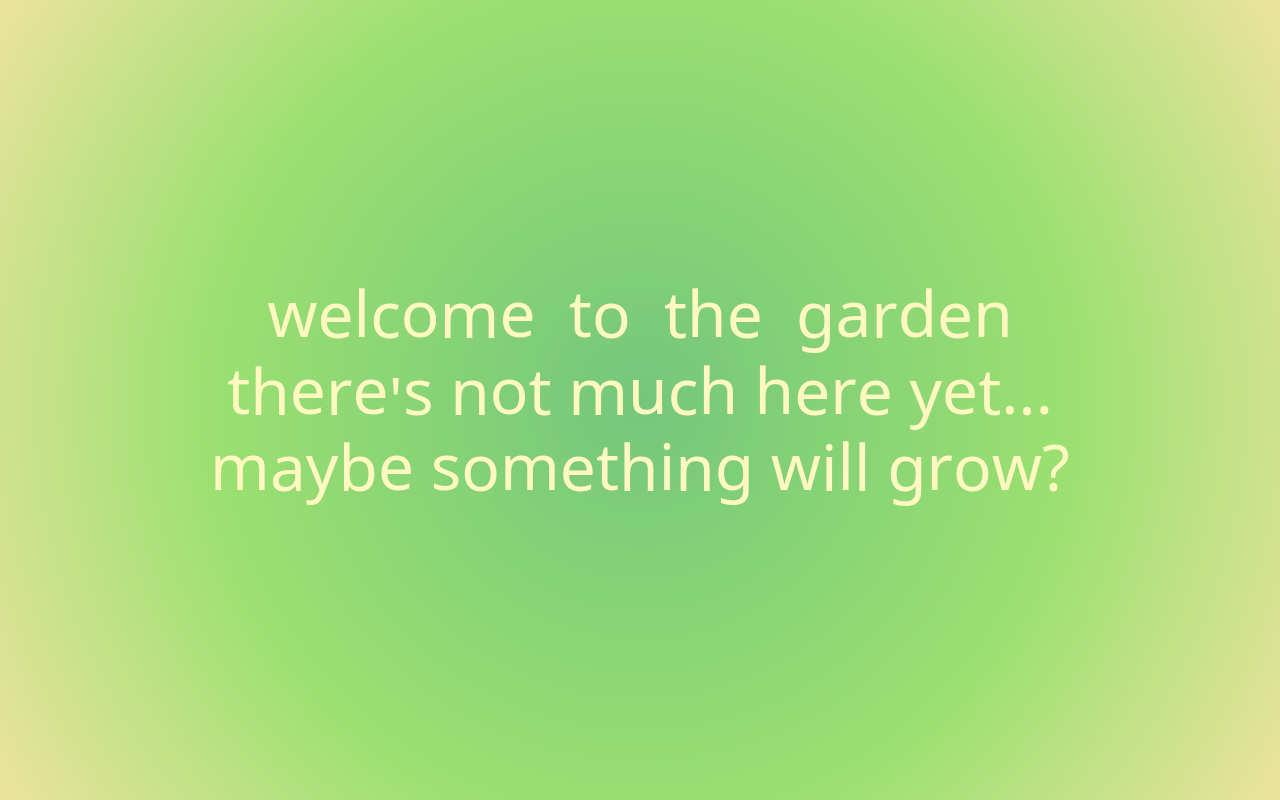
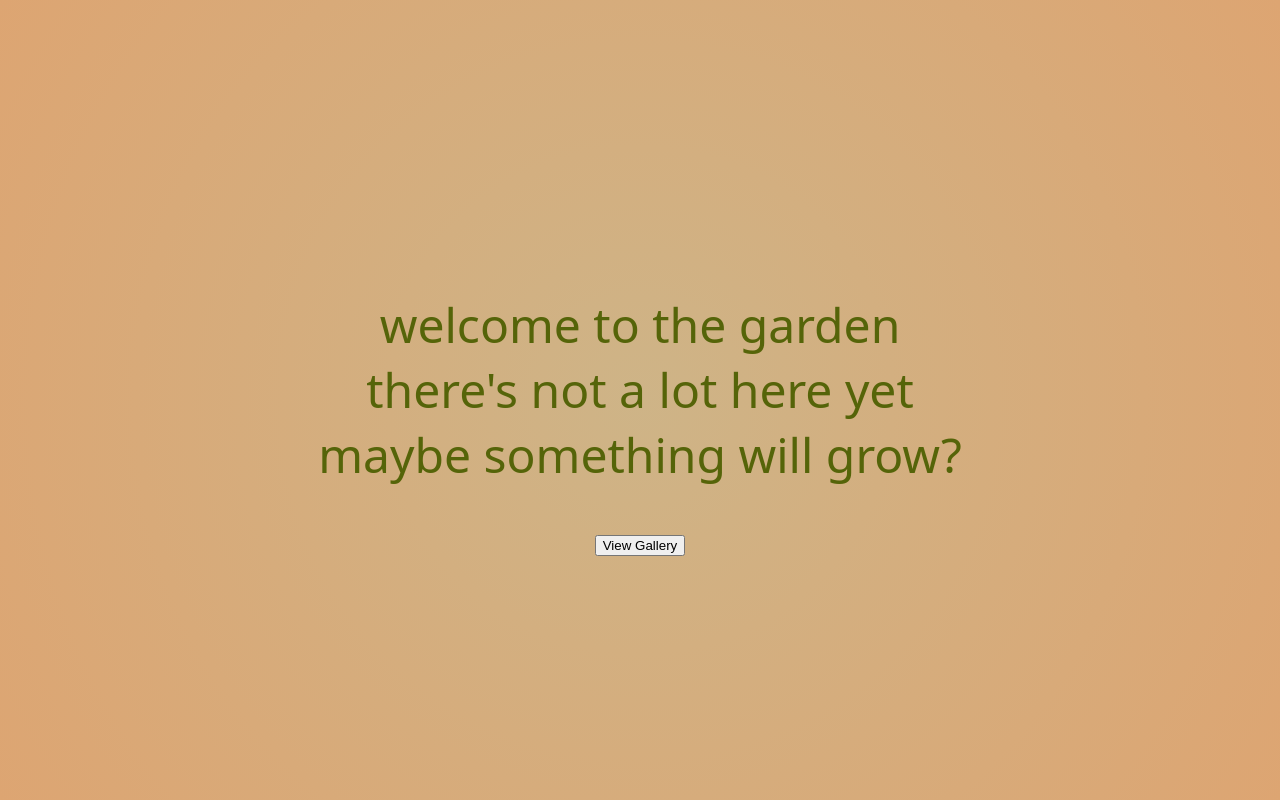
Before and after one commit to Zeozen/Zeozen.github.io, a plain HTML site: page index.html in a window 1280 px wide. Drawn offline with Linux system fonts and the light colour scheme; a web font is replaced by a local one.

Commit message:
added gallery

```diff
--- a/index.html
+++ b/index.html
@@ -2,88 +2,57 @@
 <link rel="preconnect" href="https://fonts.googleapis.com">
 <link rel="preconnect" href="https://fonts.gstatic.com" crossorigin>
 <link href="https://fonts.googleapis.com/css2?family=Jacquard+12&display=swap" rel="stylesheet">
+<!-- <link rel="stylesheet" href="style.css">
+<script src="script.js"></script> -->
 </head>
 
+<title>zeozen.garden</title>
+
 <body>
+<div class="centered_rect">
 <main class="main_text">
-	  <!-- wrap each letter in a span for the wave -->
-	  <span>w</span><span>e</span><span>l</span><span>c</span><span>o</span><span>m</span><span>e</span>
-	  <span> </span>
-	  <span>t</span><span>o</span>
-	  <span> </span>
-	  <span>t</span><span>h</span><span>e</span>
-	  <span> </span>
-	  <span>g</span><span>a</span><span>r</span><span>d</span><span>e</span><span>n</span>
-	  <br>
-	  <span>t</span><span>h</span><span>e</span><span>r</span><span>e</span>'<span>s</span>
-	  <span> </span><span>n</span><span>o</span><span>t</span>
-	  <span> </span><span>m</span><span>u</span><span>c</span><span>h</span>
-	  <span> </span><span>h</span><span>e</span><span>r</span><span>e</span>
-	  <span> </span><span>y</span><span>e</span><span>t</span><span>.</span><span>.</span><span>.</span>
-	  <br>
-	  <span>m</span><span>a</span><span>y</span><span>b</span><span>e</span>
-	  <span> </span><span>s</span><span>o</span><span>m</span><span>e</span><span>t</span><span>h</span><span>i</span><span>n</span><span>g</span>
-	  <span> </span><span>w</span><span>i</span><span>l</span><span>l</span>
-	  <span> </span><span>g</span><span>r</span><span>o</span><span>w</span><span>?</span>
+<p>welcome to the garden<br>there's not a lot here yet<br>maybe something will grow?</p>
+<button onclick="window.location.href='gallery.html'">View Gallery</button>
 </main>
+</div>
 </body>
 
+<script>
+// script goes here
+</script>
+
 <style>
+
 body {
+	background: radial-gradient(circle, #ceb487 0%, #dda572 100%);
 	margin: 0;
 	height: 100vh;
-	  display: grid;
-	  place-items: center;
-	  text-align: center;
-
-	  background: radial-gradient(circle, #71bd75 0%, #94d966 57%, #e8e09b 100%);
-	  background-size: cover;
-	  position: relative;
 	overflow: hidden;
 }
 
-	body::before {
-	  content: "";
-	  position: fixed;
-	  top: 0; left: 0; right: 0; bottom: 0;
-	  background: radial-gradient(circle, #78cd82 0%, #a0e678 57%, #f0e6a0 100%);
-	  z-index: -1;
-	  animation: fade 8s infinite alternate;
-	  opacity: 0;
+.main_text {
+display: flex;
+flex-direction: column;
+justify-content: center;
+align-items: center;
+text-align: center;
+min-height: 100vh;
 }
 
-	@keyframes fade {
-	  0%   { opacity: 0; }
-	  50%  { opacity: 1; }
-	  100% { opacity: 0; }
+.centered_rect {
+display: flex;
+flex-direction: column;
+justify-content: center;
+align-items: center;
+min-height: 100vh;
 }
 
 .main_text {
 font-family: "Jacquard 12", system-ui;
 font-weight: 400;
 font-style: normal;
-		color: #fff8c0;
-
-	  font-size: 4rem; /* doubled size */
-	  line-height: 1.2em;
+color: #556409;
+font-size: 3rem;
 }
 
-	.main_text span {
-	  display: inline-block;
-	  animation: wave 2s infinite ease-in-out;
-	}
-
-	.main_text span:nth-child(odd) { animation-delay: 0s; }
-	.main_text span:nth-child(even) { animation-delay: 0.25s; }
-
-	@keyframes wave {
-	  0%, 100% { transform: translateY(0px); }
-	  50%       { transform: translateY(-10px); } /* bigger wave for larger text */
-	}
-
-	/* Apply custom selection colors */
-::selection {
-  background: rgba(255, 255, 200, 0.5); /* soft yellow highlight */
-  color: #1e3f27; /* dark green text while selected */
-}
 </style>
--- /dev/null
+++ b/style.css
@@ -0,0 +1,74 @@
+.main_text {
+    display: flex;
+    flex-direction: column;
+    justify-content: center;
+    align-items: center;
+    min-height: 100vh;
+}
+
+.centered_rect {
+    display: flex;
+    flex-direction: column;
+    justify-content: center;
+    align-items: center;
+    min-height: 100vh;
+}
+
+/* body {
+margin: 0;
+height: 100vh;
+display: grid;
+place-items: center;
+text-align: center;
+
+background: radial-gradient(circle, #71bd75 0%, #94d966 57%, #e8e09b 100%);
+background-size: cover;
+position: relative;
+overflow: hidden;
+} */
+
+body::before {
+content: "";
+position: fixed;
+top: 0; left: 0; right: 0; bottom: 0;
+background: radial-gradient(circle, #78cd82 0%, #a0e678 57%, #f0e678 100%);
+z-index: -1;
+animation: fade 8s infinite alternate;
+opacity: 0;
+}
+
+@keyframes fade {
+0%   { opacity: 0; }
+50%  { opacity: 1; }
+100% { opacity: 0; }
+}
+
+.main_text {
+font-family: "Jacquard 12", system-ui;
+font-weight: 400;
+font-style: normal;
+color: #fff8c0;
+
+font-size: 4rem; /* doubled size */
+line-height: 1.2em;
+}
+
+.main_text span {
+display: inline-block;
+animation: wave 2s infinite ease-in-out;
+}
+
+.main_text span:nth-child(1) { animation-delay: 0s; }
+.main_text span:nth-child(2) { animation-delay: 0.3s; }
+.main_text span:nth-child(3) { animation-delay: 0.7s; }
+
+@keyframes wave {
+0%, 100% { transform: translateY(0px); }
+50%       { transform: translateY(-5px); }
+}
+
+.main_text span {
+  display: block;
+  margin-bottom: 10px;
+  white-space: normal;
+}
```
Also changed, not shown: gallery.html (added, +44 -0 lines), img/gallery/pic_001.jpg (added), script.js (added). Lines whose indentation alone changed are shown as unchanged.
